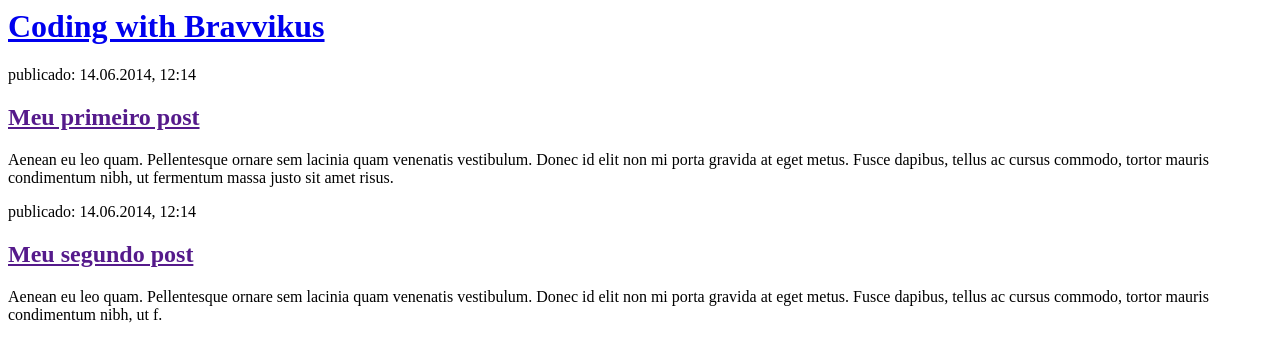
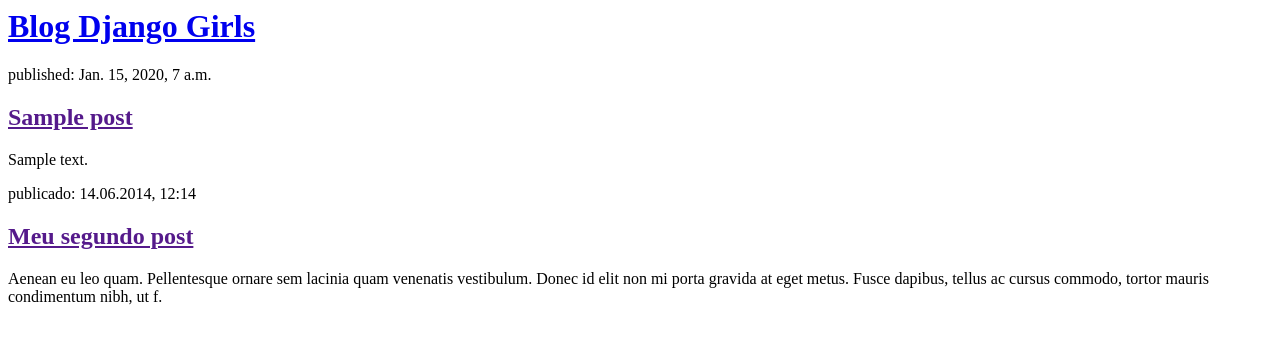
Before and after one commit to fabioanselmo/my-first-blog, a Django app: page / in a window 1280 px wide. Shown: the top 362 px of the page. Run offline with Django 3.2, Linux system fonts and the light colour scheme; tables that the repository leaves empty hold one stand-in row (values such as "Sample post").

Commit message:
Modified templates to display posts from database.

```diff
--- a/blog/templates/blog/post_list.html
+++ b/blog/templates/blog/post_list.html
@@ -1,18 +1,18 @@
 <html>
     <head>
-        <title>Bravvikus Blog</title>
+        <title>Blog Django Girls</title>
     </head>
     <body>
         <div>
-            <h1><a href="/">Coding with Bravvikus</a></h1>
+            <h1><a href="/">Blog Django Girls</a></h1>
         </div>
-
+             {% for post in posts %}
         <div>
-            <p>publicado: 14.06.2014, 12:14</p>
-            <h2><a href="">Meu primeiro post</a></h2>
-            <p>Aenean eu leo quam. Pellentesque ornare sem lacinia quam venenatis vestibulum. Donec id elit non mi porta gravida at eget metus. Fusce dapibus, tellus ac cursus commodo, tortor mauris condimentum nibh, ut fermentum massa justo sit amet risus.</p>
+            <p>published: {{ post.published_date }}</p>
+            <h2><a href="">{{ post.title }}</a></h2>
+            <p>{{ post.text|linebreaksbr }}</p>
         </div>
-
+        {% endfor %}
         <div>
             <p>publicado: 14.06.2014, 12:14</p>
             <h2><a href="">Meu segundo post</a></h2>
--- a/blog/views.py
+++ b/blog/views.py
@@ -1,4 +1,8 @@
 from django.shortcuts import render
+from django.utils import timezone
+from .models import Post
+
 
 def post_list(request):
-    return render(request, 'blog/post_list.html', {})
+    posts = Post.objects.filter(published_date__lte=timezone.now()).order_by('published_date')
+    return render(request, 'blog/post_list.html', {'posts': posts})
```
